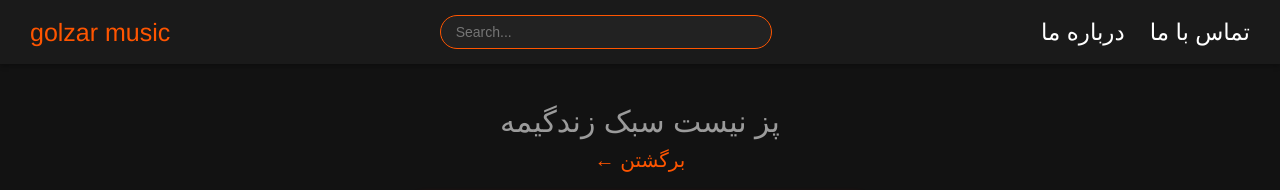
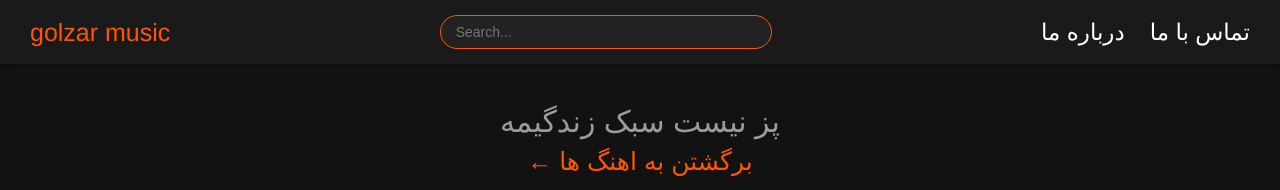
Before and after one commit to Parhamkhalaji99/music, a plain HTML site: page player.html in a window 1280 px wide. Shown: the top 190 px of the page. Drawn offline with Linux system fonts and the light colour scheme.

Commit message:
Update player.html

```diff
--- a/player.html
+++ b/player.html
@@ -23,7 +23,7 @@
     <p class="page-subtitle">پز نیست سبک زندگیمه</p><br>
 
 
-    <button onclick="goBack()" class="back-button">← برگشتن</button>
+    <a href="index.html" class="logo">← برگشتن به اهنگ ها</a> <br><br>
     <div class="player-container">
       <img id="cover" src="" alt="Cover" class="player-cover" />
       <div class="nav-buttons">
```
